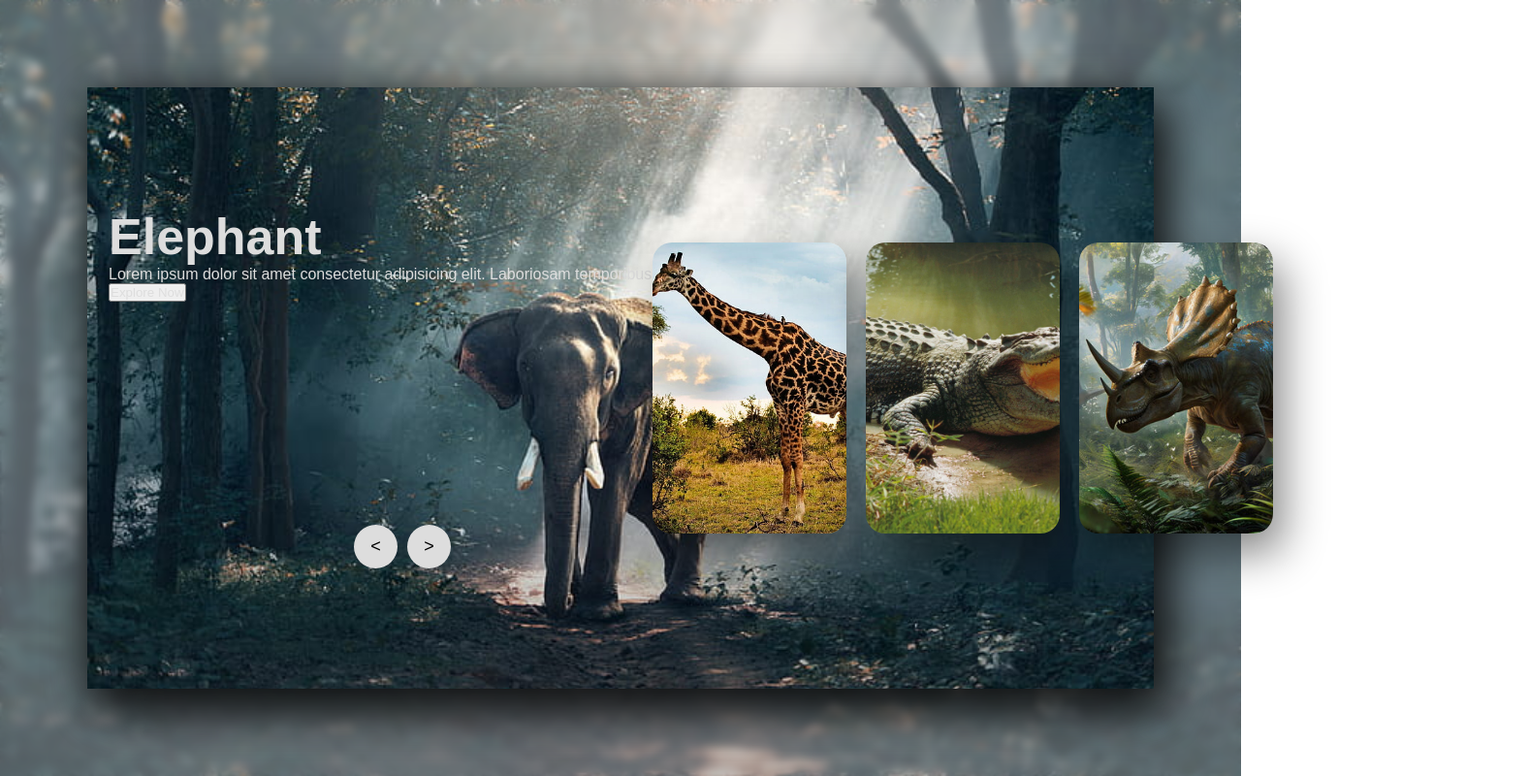
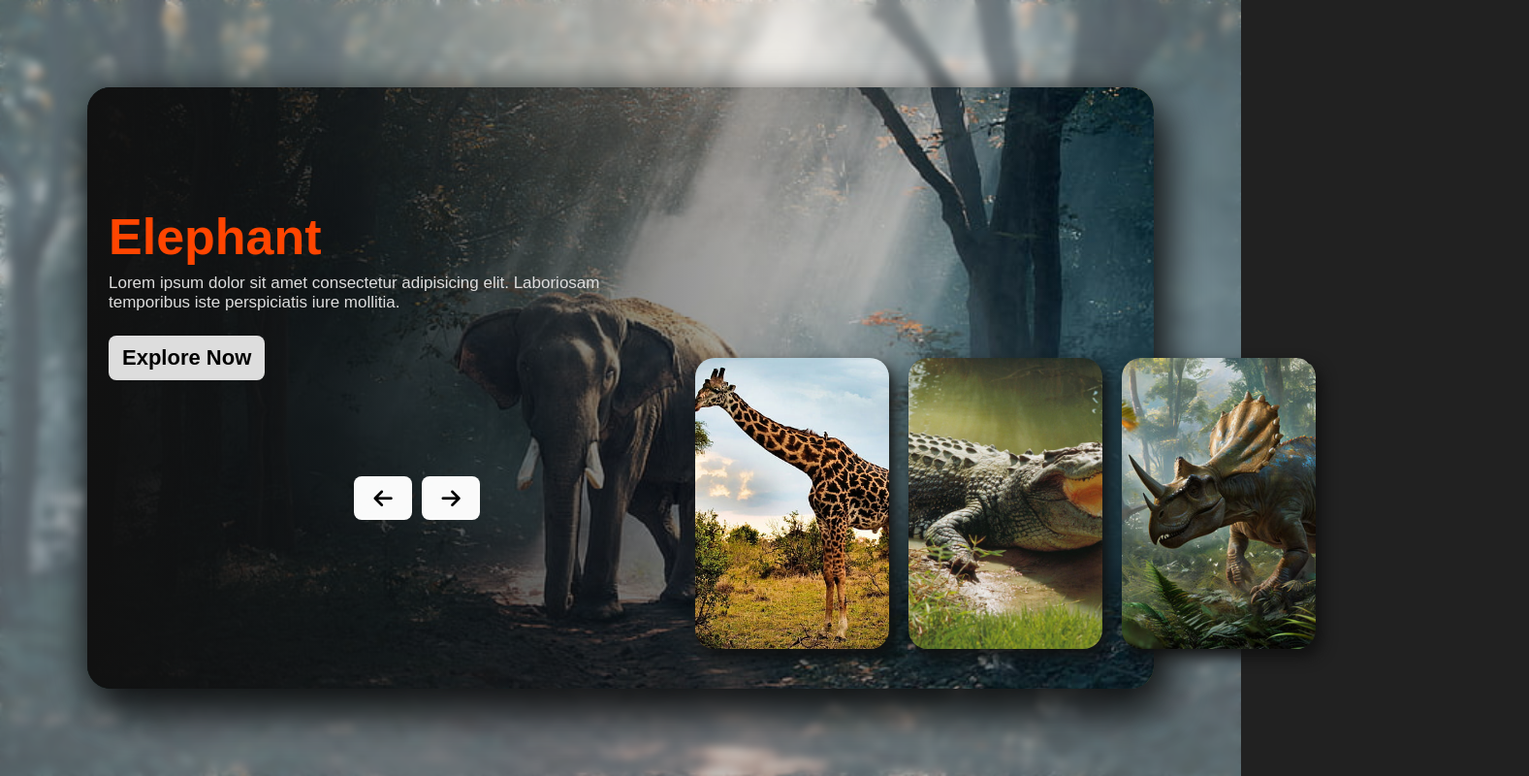
Before and after one commit to maanis/slider, a plain HTML site: page index.html in a window 1280 px wide. Shown: the whole page at 97% size, 1577 px wide, since content can reach past the window. Drawn offline with nearby package versions, Linux system fonts and the light colour scheme.

Commit message:
dpne slider

```diff
--- a/index.html
+++ b/index.html
@@ -1,72 +1,104 @@
 <!DOCTYPE html>
 <html lang="en">
+
 <head>
-    <meta charset="UTF-8">
-    <meta name="viewport" content="width=device-width, initial-scale=1.0">
-    <link rel="stylesheet" href="style.css">
+    <meta charset="UTF-8" />
+    <meta name="viewport" content="width=device-width, initial-scale=1.0" />
+    <link rel="stylesheet" href="style.css" />
+    <link rel="stylesheet" href="https://cdnjs.cloudflare.com/ajax/libs/font-awesome/6.6.0/css/all.min.css"
+        integrity="sha512-Kc323vGBEqzTmouAECnVceyQqyqdsSiqLQISBL29aUW4U/M7pSPA/gEUZQqv1cwx4OnYxTxve5UMg5GT6L4JJg=="
+        crossorigin="anonymous" referrerpolicy="no-referrer" />
     <title>SlideR</title>
 </head>
-<body>
+
+<body style="background-color: #212121;">
     <div class="container">
         <div class="hero">
-            <img src="/images/2.jpg" alt="">
+            <div class="hero-img"></div>
         </div>
         <div class="blur"></div>
         <div class="main">
             <div class="btn">
-                <div class="left btns"><</div>
-                <div class="right btns">></div>
+                <div class="left btns">
+                    <i class="fa-solid fa-arrow-left"></i>
+                </div>
+
+                <div class="right btns"><i class="fa-solid fa-arrow-right"></i></div>
             </div>
             <div class="slider">
-
-                <div class="item" style="background-image: url(/images/1.jpg);">
+                <div class="item" style="background-image: url(/images/1.jpg)">
                     <div class="content">
-                        <h2>Cheetah</h2>
-                        <p>Lorem ipsum dolor sit amet consectetur adipisicing elit. Laboriosam temporibus iste perspiciatis iure mollitia.</p>
+                        <div class="gradient"></div>
+                        <h2 class="head">Cheetah</h2>
+                        <p class="sub-text">
+                            Lorem ipsum dolor sit amet consectetur adipisicing elit.
+                            Laboriosam temporibus iste perspiciatis iure mollitia.
+                        </p>
                         <button>Explore Now</button>
                     </div>
                 </div>
-                <div class="item" style="background-image: url(/images/2.jpg);">
+                <div class="item" style="background-image: url(/images/2.jpg)">
                     <div class="content">
+                        <div class="gradient"></div>
                         <h2>Elephant</h2>
-                        <p>Lorem ipsum dolor sit amet consectetur adipisicing elit. Laboriosam temporibus iste perspiciatis iure mollitia.</p>
+                        <p>
+                            Lorem ipsum dolor sit amet consectetur adipisicing elit.
+                            Laboriosam temporibus iste perspiciatis iure mollitia.
+                        </p>
                         <button>Explore Now</button>
                     </div>
                 </div>
-                <div class="item" style="background-image: url(/images/3.jpg);">
+                <div class="item" style="background-image: url(/images/3.jpg)">
                     <div class="content">
+                        <div class="gradient"></div>
                         <h2>Giraffe</h2>
-                        <p>Lorem ipsum dolor sit amet consectetur adipisicing elit. Laboriosam temporibus iste perspiciatis iure mollitia.</p>
+                        <p>
+                            Lorem ipsum dolor sit amet consectetur adipisicing elit.
+                            Laboriosam temporibus iste perspiciatis iure mollitia.
+                        </p>
                         <button>Explore Now</button>
                     </div>
                 </div>
-                <div class="item" style="background-image: url(/images/4.jpg);">
+                <div class="item" style="background-image: url(/images/4.jpg)">
                     <div class="content">
+                        <div class="gradient"></div>
                         <h2>Allegator</h2>
-                        <p>Lorem ipsum dolor sit amet consectetur adipisicing elit. Laboriosam temporibus iste perspiciatis iure mollitia.</p>
+                        <p>
+                            Lorem ipsum dolor sit amet consectetur adipisicing elit.
+                            Laboriosam temporibus iste perspiciatis iure mollitia.
+                        </p>
                         <button>Explore Now</button>
                     </div>
                 </div>
-                <div class="item" style="background-image: url(/images/5.jpg);">
+                <div class="item" style="background-image: url(/images/5.jpg)">
                     <div class="content">
+                        <div class="gradient"></div>
                         <h2>Dinosaur</h2>
-                        <p>Lorem ipsum dolor sit amet consectetur adipisicing elit. Laboriosam temporibus iste perspiciatis iure mollitia.</p>
+                        <p>
+                            Lorem ipsum dolor sit amet consectetur adipisicing elit.
+                            Laboriosam temporibus iste perspiciatis iure mollitia.
+                        </p>
                         <button>Explore Now</button>
                     </div>
                 </div>
-                <div class="item" style="background-image: url(/images/6.jpg);">
+                <div class="item" style="background-image: url(/images/6.jpg)">
                     <div class="content">
+                        <div class="gradient"></div>
                         <h2>Money Hiest</h2>
-                        <p>Lorem ipsum dolor sit amet consectetur adipisicing elit. Laboriosam temporibus iste perspiciatis iure mollitia.</p>
+                        <p>
+                            Lorem ipsum dolor sit amet consectetur adipisicing elit.
+                            Laboriosam temporibus iste perspiciatis iure mollitia.
+                        </p>
                         <button>Explore Now</button>
                     </div>
                 </div>
-
             </div>
-
         </div>
     </div>
-
+    <script src="https://cdnjs.cloudflare.com/ajax/libs/gsap/3.12.5/gsap.min.js"
+        integrity="sha512-7eHRwcbYkK4d9g/6tD/mhkf++eoTHwpNM9woBxtPUBWm67zeAfFC+HrdoE2GanKeocly/VxeLvIqwvCdk7qScg=="
+        crossorigin="anonymous" referrerpolicy="no-referrer"></script>
     <script src="script.js"></script>
 </body>
+
 </html>
--- a/script.js
+++ b/script.js
@@ -1,14 +1,23 @@
 let right = document.querySelector('.right')
 let left = document.querySelector('.left')
+document.body.style.backgroundImage
+let slider = document.querySelector('.slider')
+let tl = gsap.timeline()
 
-
-right.addEventListener('click', ()=>{
+console.log(slider.style.background.src)
+var check = 1
+right.addEventListener('click', () => {
     let item = document.querySelectorAll('.item')
     document.querySelector('.slider').appendChild(item[0])
-
+    console.log(item[2].style.backgroundImage)
+    document.querySelector('.hero-img').style.background = `${item[2].style.backgroundImage} no-repeat center center/cover`
+    gsap.from('.head',{
+        y:25
+    })
 })
 
-left.addEventListener('click',()=>{
+left.addEventListener('click', () => {
     let item = document.querySelectorAll('.item')
     document.querySelector('.slider').prepend(item[item.length - 1])
+    document.querySelector('.hero-img').style.background = `${item[0].style.backgroundImage} no-repeat center center/cover`
 })
--- a/style.css
+++ b/style.css
@@ -7,123 +7,194 @@
 }
 
 html,
-body{
+body {
     height: 100%;
     width: 100%;
     overflow: hidden;
 }
 
-.main{
+.main {
     height: 620px;
     width: 1100px;
     top: 50%;
+    border-radius: 24px;
+
     left: 50%;
     box-shadow: 5px 10px 45px rgba(0, 0, 0, 0.447);
     transform: translate(-50%, -50%);
     /* overflow: hidden; */
     position: absolute;
 }
-.hero{
+
+
+.hero {
     position: absolute;
     height: 100%;
     width: 100%;
-    background: #000;
+
 }
-.hero img{
+
+.hero-img {
     height: 100%;
     width: 100%;
-    /* left: 50%; */
+    left: 0;
     position: absolute;
-    object-fit: cover;
+    right: 0;
+    display: inline-block;
+    background: url(/images/2.jpg) no-repeat center center/cover;
 }
-.blur{
+
+.blur {
     height: 100%;
     width: 100%;
     background: rgba(255, 255, 255, 0.316);
-    /* z-index: 1; */
+    z-index: 0;
     position: absolute;
     backdrop-filter: blur(5px);
 }
-.btn{
+
+.btn {
     position: absolute;
     z-index: 100;
     display: flex;
     gap: 10px;
-    bottom: 20%;
+    bottom: 28%;
     left: 25%;
     cursor: pointer;
 }
 
-.btn .btns{
+.btn .btns {
+    background-color: rgba(255, 255, 255, 0.978);
     display: flex;
     justify-content: center;
     align-items: center;
-    border-radius: 50%;
+    /* border-radius: 50%; */
+    padding: 6px 30px;
+    border-radius: 8px;
     height: 45px;
     font-size: 18px;
+    width: 45px;
+    /* background-color: #ddd; */
+    transition: all .3s ease;
+    color: black;
+}
+.btn .btns:active{
+    scale: .7;
+}
+.btn .btns:hover{
+    background-color: #ffffff56;
+    backdrop-filter: blur(50px);
+}
+.btn .btns:hover i{
 
-    width: 45px;
-    background-color: #ddd;
+    color: #fff;
+}
+i{
     color: black;
-
+    font-size: 22px;
+    font-weight: 400;
 }
-
-.slider .item{
-    /* background-color: red; */
+.slider .item {
     height: 300px;
     box-shadow: 10px 20px 45px rgba(0, 0, 0, 0.49);
     width: 200px;
     position: absolute;
     background-size: cover;
-    background-position: center;
-    top: 50%;
-    transform: translate(0, -50%);
+    background-position: 50% 50%;
+    top: 45%;
+    z-index: 10;
     border-radius: 20px;
     transition: .5s;
-    /* object-fit: cover; */
-    /* overflow: hidden; */
 }
 
-
-
-
-.slider .content{
+.slider .content {
     top: 20%;
+    /* top: 0; */
+    width: 53%;
+    /* transform: translate(0, 0); */
     position: absolute;
+    z-index: 10;
     margin-left: 22px;
     display: none;
 }
 
-.slider .content h2{
+.slider .content h2 {
     font-size: 52px;
+    color: orangered;
 }
 
-.slider .item:nth-child(2) .content{
+.slider .content p{
+    margin: 8px 0;
+    font-size: 17px;
+}
+
+.slider .content button{
+    padding: 10px 14px;
+    /* left: 25%; */
+    margin-top: 16px;
+    color: black;
+    transition: all .3s ease;
+    background-color: #ddd;
+    outline: none;
+    border: none;
+    cursor: pointer;
+    font-size: 22px;
+    font-weight: 700;
+    border-radius: 8px;
+    backdrop-filter: blur(8px);
+    position: relative;
+}
+.slider .content button:hover{
+    background-color: rgb(234, 106, 60);
+    color: #fff;
+}
+
+.slider .item:nth-child(2) .content {
     display: block;
+    z-index: 10;
+}
+
+.slider .item:nth-child(2)::before{
+    content: "";
+    position: absolute;
+    height: 100%;
+    width: 100%;
+    background: linear-gradient(90deg, #111, transparent);
+    border-top-left-radius: 24px;
+    border-bottom-left-radius: 24px;
+    z-index: 5;
 }
 
 .slider .item:nth-child(1),
-.slider .item:nth-child(2)
-{
+.slider .item:nth-child(2) {
     top: 0;
     left: 0;
-    transform: translate(0,0);
+    border-radius: 24px;
+    transform: translate(0, 0);
     height: 100%;
     width: 100%;
-    border-radius: 0;
     transition: .6s ease;
 }
 
-.slider .item:nth-child(3){
-    left: 53%;
+.slider .item:nth-child(3),
+.slider .item:nth-child(4),
+.slider .item:nth-child(5) {
+    box-shadow: 6px 8px 15px #111;
 }
-.slider .item:nth-child(4){
-    left: calc(53% + 220px);
+
+.slider .item:nth-child(3) {
+    left: 57%;
 }
-.slider .item:nth-child(5){
-    left: calc(53% + 440px);
+
+.slider .item:nth-child(4) {
+    left: calc(57% + 220px);
 }
-.slider .item:nth-child(n + 6){
-    left: calc(53% + 660px);
+
+.slider .item:nth-child(5) {
+    left: calc(57% + 440px);
+}
+
+.slider .item:nth-child(n + 6) {
+    left: calc(57% + 660px);
     opacity: 0;
 }
```
